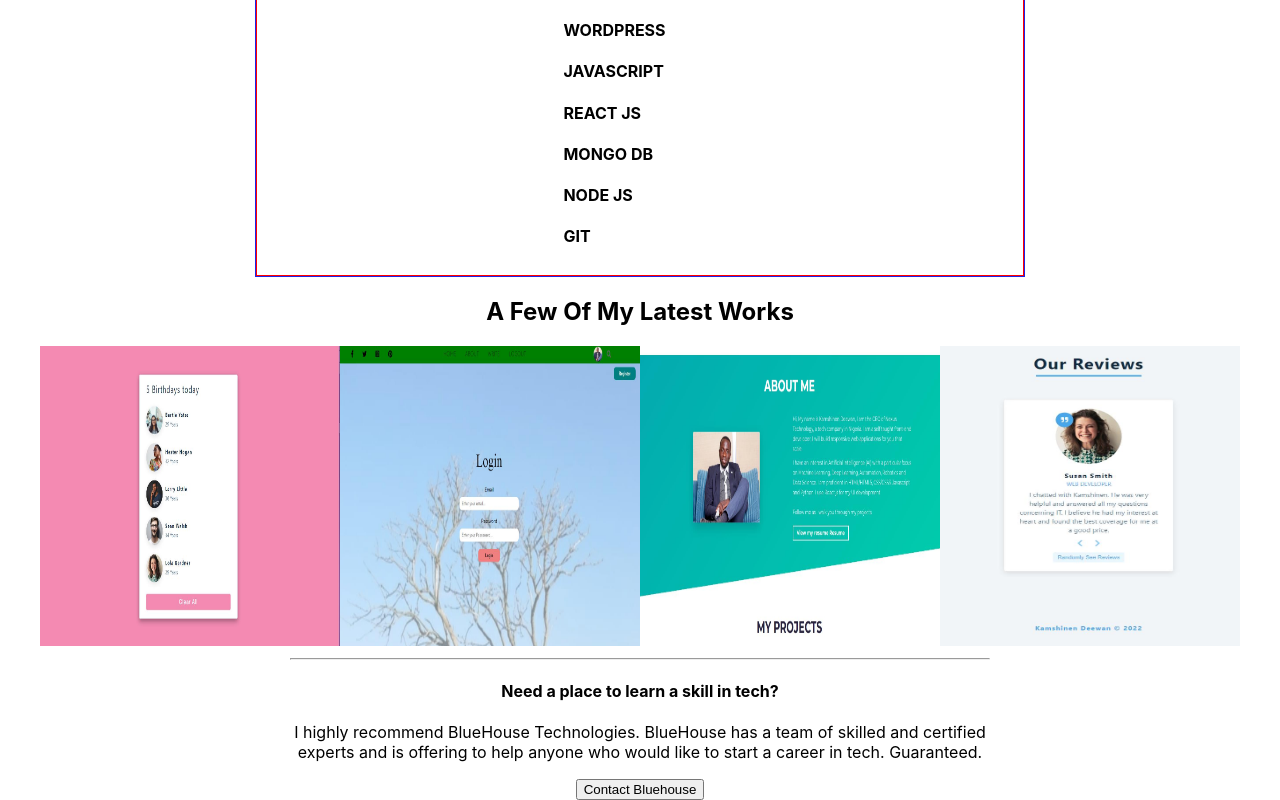
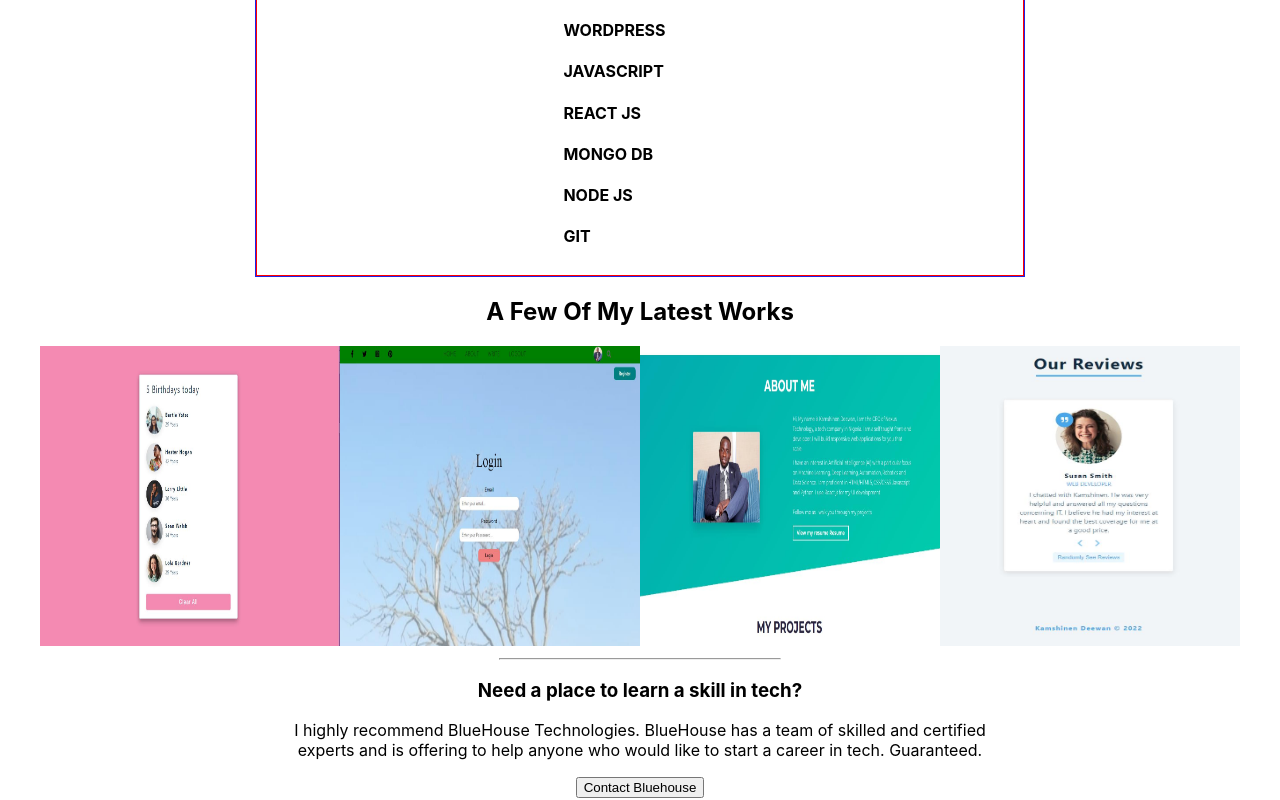
Before and after one commit to Muelji/myportfoliowebsite, a React (Create React App) app: page / in a window 1280 px wide. Shown: the part 2331-3131 px from the top of the page. Built offline with nearby package versions, Linux system fonts and the light colour scheme.

Commit message:
working on the test component

```diff
--- a/src/Components/Test.jsx
+++ b/src/Components/Test.jsx
@@ -20,8 +20,8 @@ function Test() {
          </div>
 
          <div className='divcontact'>
-               <hr/>
-               <h4>Need a place to learn a skill in tech?</h4>
+               <hr id="hr2"/>
+               <h3>Need a place to learn a skill in tech?</h3>
                <p>
                I highly recommend BlueHouse Technologies. BlueHouse has a team of skilled and certified experts and is offering to help anyone who would like to start a career in tech. Guaranteed.
                </p>
```
